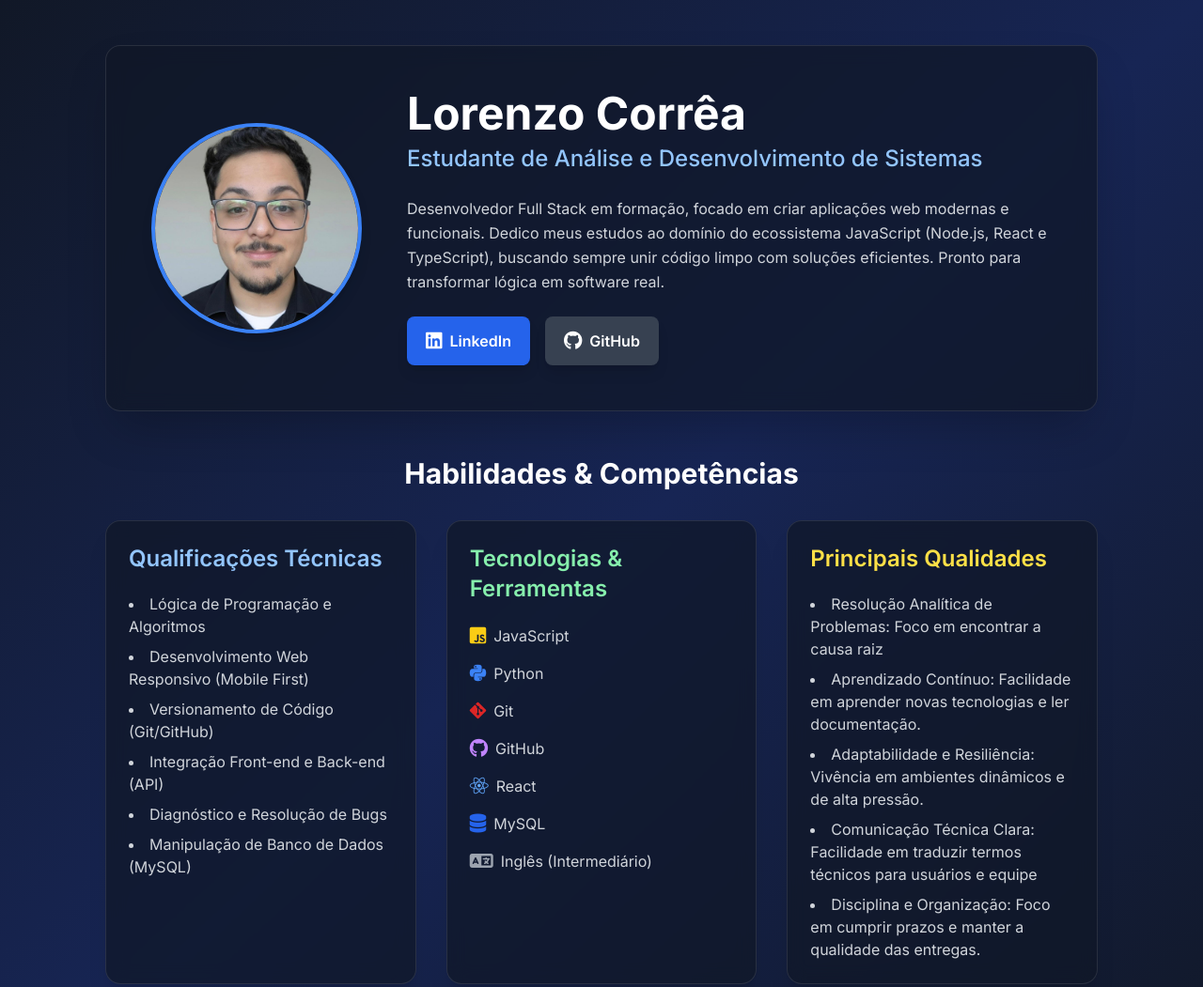
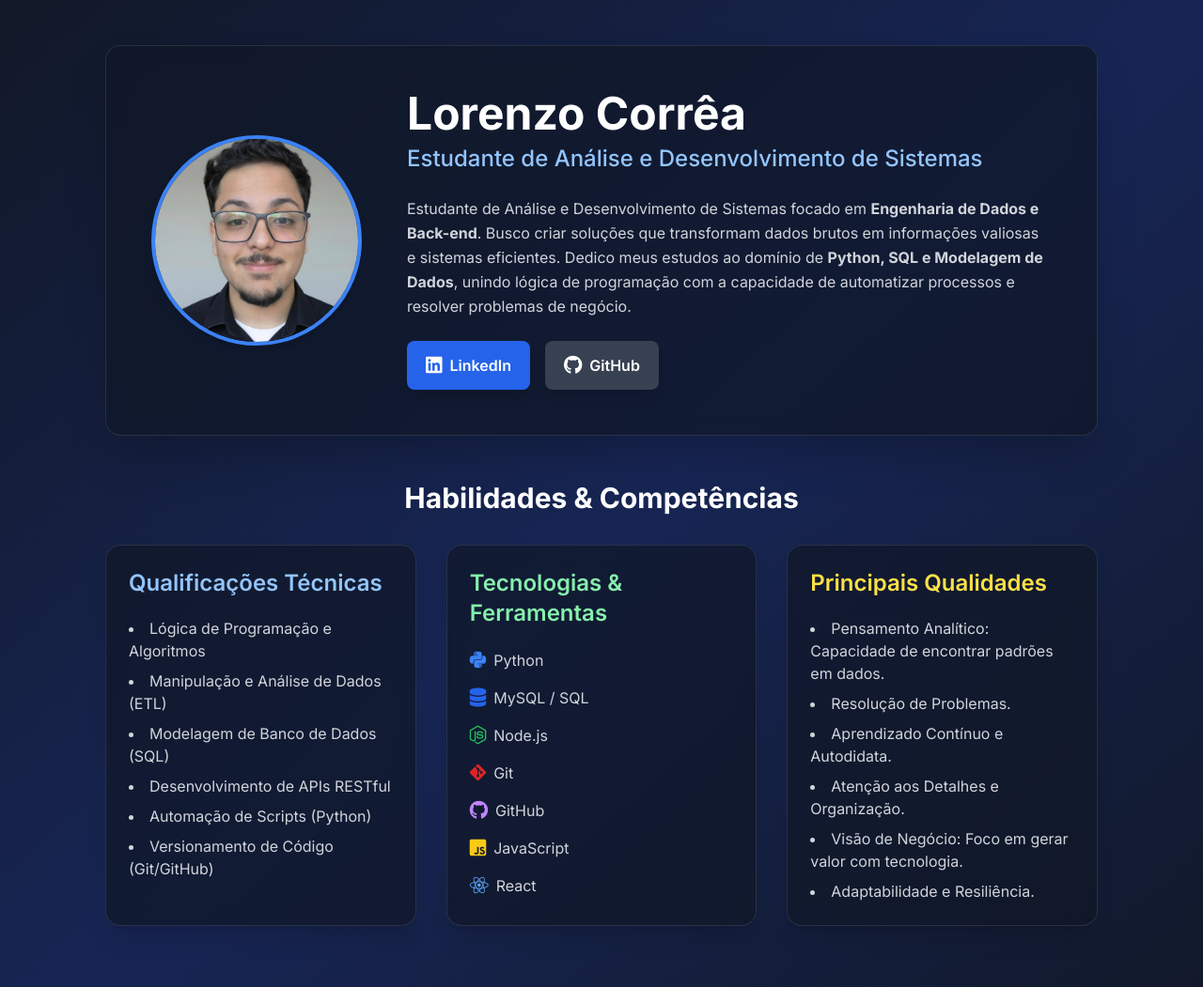
Before and after one commit to LorenzoCorrea/portifolio, a plain HTML site: page index.html in a window 1280 px wide. Shown: the top 1051 px of the page at 94% size. Drawn offline with nearby package versions, Linux system fonts and the light colour scheme.

Commit message:
Update index.html

```diff
--- a/index.html
+++ b/index.html
@@ -4,13 +4,13 @@
     <meta charset="UTF-8">
     <meta name="viewport" content="width=device-width, initial-scale=1.0">
     <title>Portfólio | Lorenzo Corrêa</title>
-    <!-- Script do Tailwind CSS --><script src="https://cdn.tailwindcss.com"></script>
-         <link rel="icon" type="image/png" href="/logo.png">
 
+    <script src="https://cdn.tailwindcss.com"></script>
+    <link rel="icon" type="image/png" href="/logo.png">
 
-    <!-- Font Awesome para ícones --><link rel="stylesheet" href="https://cdnjs.cloudflare.com/ajax/libs/font-awesome/6.0.0-beta3/css/all.min.css">
+    <link rel="stylesheet" href="https://cdnjs.cloudflare.com/ajax/libs/font-awesome/6.0.0-beta3/css/all.min.css">
 
-    <!-- Fonte Inter do Google Fonts --><link rel="preconnect" href="https://fonts.googleapis.com">
+    <link rel="preconnect" href="https://fonts.googleapis.com">
     <link rel="preconnect" href="https://fonts.gstatic.com" crossorigin>
     <link href="https://fonts.googleapis.com/css2?family=Inter:wght@400;500;600;700&display=swap" rel="stylesheet">
 
@@ -29,12 +29,12 @@
 </head>
 <body class="min-h-screen bg-gradient-to-br from-gray-900 via-blue-950 to-gray-900 text-gray-200 antialiased">
 
-    <!-- Container Principal --><div class="container mx-auto max-w-6xl p-6 md:p-12">
+    <div class="container mx-auto max-w-6xl p-6 md:p-12">
 
-        <!-- Seção de Biografia (Hero) --><header class="glass-card rounded-2xl shadow-2xl p-8 md:p-12">
+        <header class="glass-card rounded-2xl shadow-2xl p-8 md:p-12">
             <div class="flex flex-col md:flex-row items-center gap-8 md:gap-12">
 
-                <!-- Foto --><div class="flex-shrink-0">
+                <div class="flex-shrink-0">
                     <img
                         src="perfil.jpeg"
                         alt="Foto de Lorenzo Corrêa"
@@ -43,15 +43,18 @@
                     >
                 </div>
 
-                <!-- Texto da Biografia e Links --><div class="flex-1 text-center md:text-left">
+                <div class="flex-1 text-center md:text-left">
                     <h1 class="text-4xl lg:text-5xl font-bold text-white mb-2">Lorenzo Corrêa</h1>
                     <h2 class="text-xl lg:text-2xl font-medium text-blue-300 mb-6">Estudante de Análise e Desenvolvimento de Sistemas</h2>
 
                     <p class="text-gray-300 leading-relaxed mb-6">
-                        Desenvolvedor Full Stack em formação, focado em criar aplicações web modernas e funcionais. Dedico meus estudos ao domínio do ecossistema JavaScript (Node.js, React e TypeScript), buscando sempre unir código limpo com soluções eficientes. Pronto para transformar lógica em software real.
+                        Estudante de Análise e Desenvolvimento de Sistemas focado em <strong>Engenharia de Dados e Back-end</strong>.
+                        Busco criar soluções que transformam dados brutos em informações valiosas e sistemas eficientes.
+                        Dedico meus estudos ao domínio de <strong>Python, SQL e Modelagem de Dados</strong>, unindo lógica de programação
+                        com a capacidade de automatizar processos e resolver problemas de negócio.
                     </p>
 
-                    <!-- Links Sociais --><div class="flex justify-center md:justify-start gap-4">
+                    <div class="flex justify-center md:justify-start gap-4">
                         <a href="https://www.linkedin.com/in/lorenzo-correa-rs/" target="_blank" rel="noopener noreferrer" class="flex items-center gap-2 bg-blue-600 hover:bg-blue-500 text-white font-semibold px-5 py-3 rounded-lg transition-transform duration-300 hover:scale-105 shadow-lg">
                             <i class="fab fa-linkedin text-xl"></i>
                             LinkedIn
@@ -65,45 +68,45 @@
             </div>
         </header>
 
-        <!-- Seção de Habilidades --><section class="mt-12">
+        <section class="mt-12">
             <h2 class="text-3xl font-bold text-white text-center mb-8">Habilidades & Competências</h2>
 
             <div class="grid grid-cols-1 md:grid-cols-2 lg:grid-cols-3 gap-6 md:gap-8">
 
-                <!-- Card: Hard Skills --><div class="glass-card rounded-2xl shadow-xl p-6 transition-transform duration-300 hover:scale-105 hover:shadow-blue-500/50">
+                <div class="glass-card rounded-2xl shadow-xl p-6 transition-transform duration-300 hover:scale-105 hover:shadow-blue-500/50">
                     <h3 class="text-2xl font-semibold text-blue-300 mb-5">Qualificações Técnicas</h3>
                     <ul class="list-disc list-inside space-y-2 text-gray-300">
                         <li>Lógica de Programação e Algoritmos</li>
-                        <li>Desenvolvimento Web Responsivo (Mobile First)</li>
+                        <li>Manipulação e Análise de Dados (ETL)</li>
+                        <li>Modelagem de Banco de Dados (SQL)</li>
+                        <li>Desenvolvimento de APIs RESTful</li>
+                        <li>Automação de Scripts (Python)</li>
                         <li>Versionamento de Código (Git/GitHub)</li>
-                        <li>Integração Front-end e Back-end (API)</li>
-                        <li>Diagnóstico e Resolução de Bugs </li>
-                        <li>Manipulação de Banco de Dados (MySQL)</li>
                     </ul>
                 </div>
 
-                <!-- Card: Linguagens & Ferramentas --><div class="glass-card rounded-2xl shadow-xl p-6 transition-transform duration-300 hover:scale-105 hover:shadow-green-500/50">
+                <div class="glass-card rounded-2xl shadow-xl p-6 transition-transform duration-300 hover:scale-105 hover:shadow-green-500/50">
                     <h3 class="text-2xl font-semibold text-green-300 mb-5">Tecnologias & Ferramentas</h3>
                     <ul class="space-y-3 text-gray-300">
-                        <li class="flex items-center gap-2"><i class="fab fa-js-square text-yellow-400 text-xl"></i> JavaScript</li>
                         <li class="flex items-center gap-2"><i class="fab fa-python text-blue-500 text-xl"></i> Python</li>
+                        <li class="flex items-center gap-2"><i class="fas fa-database text-blue-600 text-xl"></i> MySQL / SQL</li>
+                         <li class="flex items-center gap-2"><i class="fab fa-node-js text-green-500 text-xl"></i> Node.js</li>
                         <li class="flex items-center gap-2"><i class="fab fa-git-alt text-red-600 text-xl"></i> Git</li>
                         <li class="flex items-center gap-2"><i class="fab fa-github text-purple-400 text-xl"></i> GitHub</li>
-                        <li class="flex items-center gap-2"><i class="fab fa-react text-blue-400 text-xl"></i> React </li>
-                        <li class="flex items-center gap-2"><i class="fas fa-database text-blue-600 text-xl"></i> MySQL </li>
-                        <li class="flex items-center gap-2"><i class="fas fa-language text-gray-400 text-xl"></i> Inglês (Intermediário)</li>
+                        <li class="flex items-center gap-2"><i class="fab fa-js-square text-yellow-400 text-xl"></i> JavaScript</li>
+                        <li class="flex items-center gap-2"><i class="fab fa-react text-blue-400 text-xl"></i> React</li>
                     </ul>
                 </div>
 
-                <!-- Card: Soft Skills --><div class="glass-card rounded-2xl shadow-xl p-6 transition-transform duration-300 hover:scale-105 hover:shadow-yellow-500/50">
+                <div class="glass-card rounded-2xl shadow-xl p-6 transition-transform duration-300 hover:scale-105 hover:shadow-yellow-500/50">
                     <h3 class="text-2xl font-semibold text-yellow-300 mb-5">Principais Qualidades</h3>
                     <ul class="list-disc list-inside space-y-2 text-gray-300">
-                        <li>Resolução Analítica de Problemas: Foco em encontrar a causa raiz</li>
-                        <li>Aprendizado Contínuo: Facilidade em aprender novas tecnologias e ler documentação.</li>
-                        <li>Adaptabilidade e Resiliência: Vivência em ambientes dinâmicos e de alta pressão.</li>
-                        <li>Comunicação Técnica Clara: Facilidade em traduzir termos técnicos para usuários e equipe</li>
-                        <li>Disciplina e Organização: Foco em cumprir prazos e manter a qualidade das entregas.</li>
-
+                        <li>Pensamento Analítico: Capacidade de encontrar padrões em dados.</li>
+                        <li>Resolução de Problemas.</li>
+                        <li>Aprendizado Contínuo e Autodidata.</li>
+                        <li>Atenção aos Detalhes e Organização.</li>
+                        <li>Visão de Negócio: Foco em gerar valor com tecnologia.</li>
+                        <li>Adaptabilidade e Resiliência.</li>
                     </ul>
                 </div>
 
@@ -112,7 +115,7 @@
 
     </div>
 
-    <!-- Rodapé --><footer class="text-center text-gray-400 p-6 mt-8">
+    <footer class="text-center text-gray-400 p-6 mt-8">
         <p>&copy; 2025 Lorenzo Corrêa. Todos os direitos reservados.</p>
     </footer>
 
```
